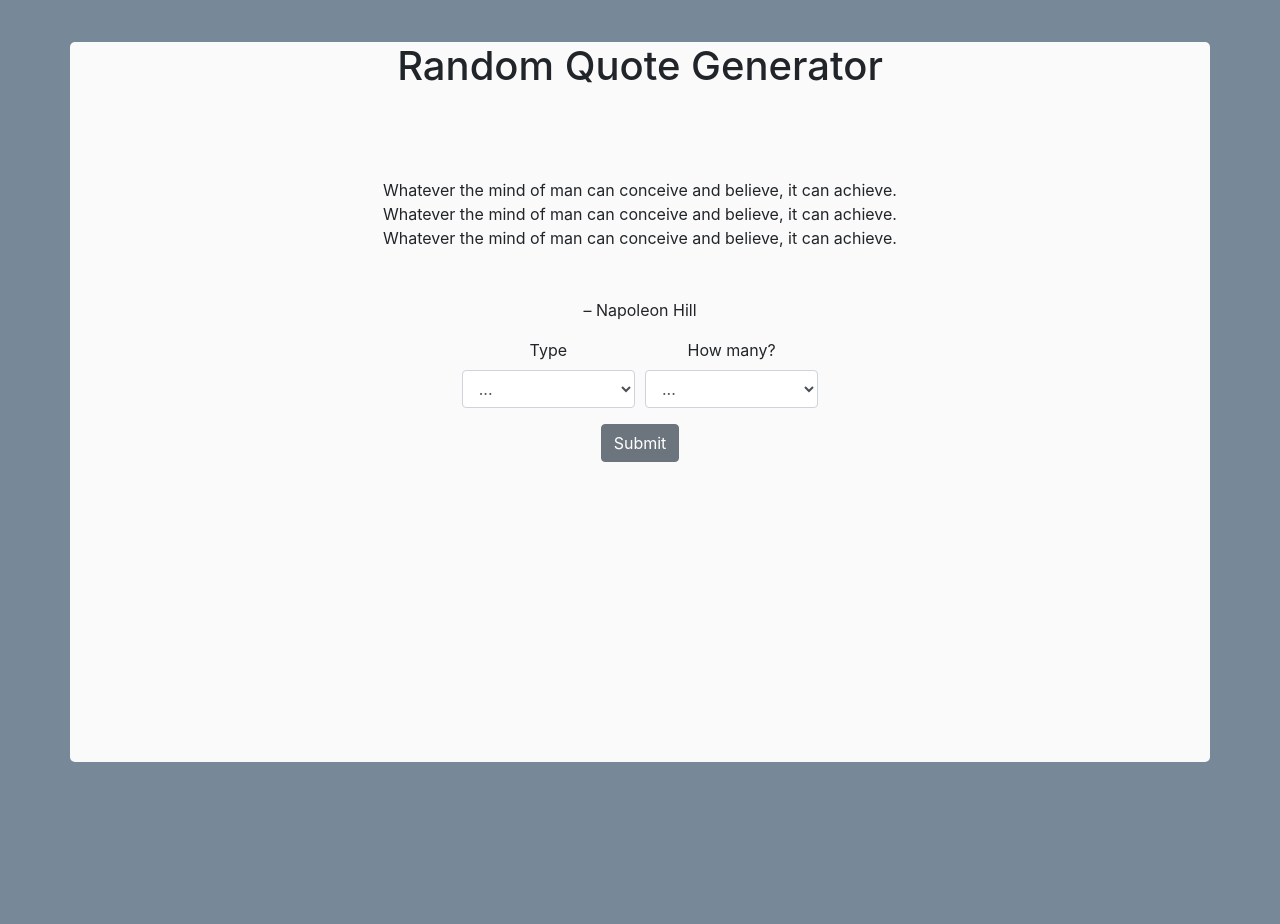
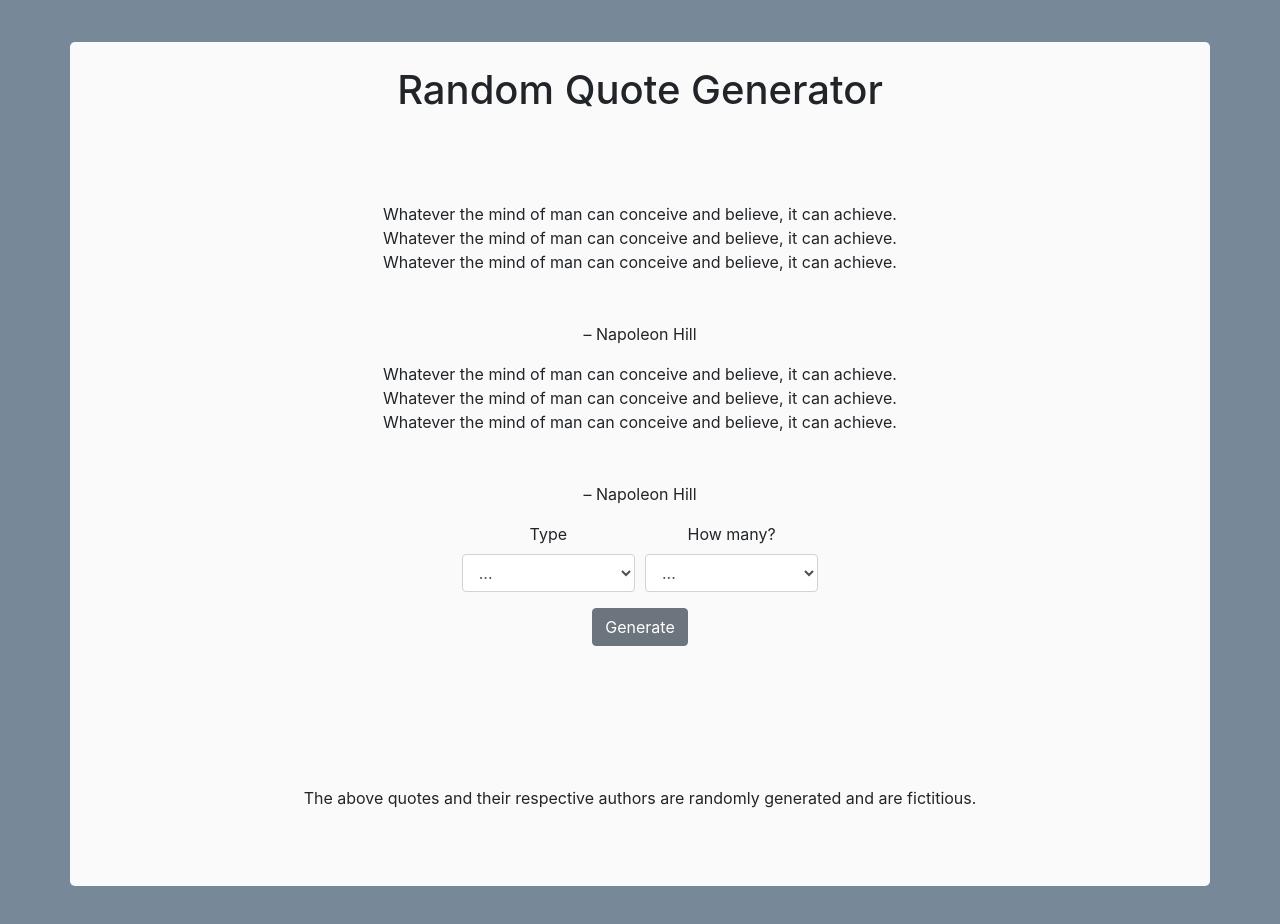
Before and after one commit to akdsco/frontend-random-quote-generator, a plain HTML site: page index.html in a window 1280 px wide. Before the commit the page ends 851 px from the top, so only its background shows below. Drawn offline with Linux system fonts and the light colour scheme.

Commit message:
change main height and container sizing

```diff
--- a/css/custom-style.css
+++ b/css/custom-style.css
@@ -6,8 +6,8 @@ main {
     margin: 2.6rem 0 2rem 0;
 }
 
-main {
-    height: 90vh;
+main h1 {
+    padding-top: 1.5rem;
 }
 
 .container {
@@ -18,5 +18,5 @@ main {
 
 body > main > div > div {
     margin-top: 5rem;
-    min-height: 30vh;
-}
+    min-height: 20vh;
+}u
--- a/index.html
+++ b/index.html
@@ -18,6 +18,11 @@
     <h1 class="text-center">Random Quote Generator</h1>
     <div class="row d-flex justify-content-center text-center">
       <div class="col-md-6">
+        <blockquote>Whatever the mind of man can conceive and believe, it can achieve.
+          Whatever the mind of man can conceive and believe, it can achieve.
+          Whatever the mind of man can conceive and believe, it can achieve.
+        </blockquote>
+        <p class="mt-5">– Napoleon Hill</p>
         <blockquote>Whatever the mind of man can conceive and believe, it can achieve.
           Whatever the mind of man can conceive and believe, it can achieve.
           Whatever the mind of man can conceive and believe, it can achieve.
@@ -51,9 +56,14 @@
             </div>
           </div>
           <div class="form-row justify-content-center">
-            <button class="btn btn-secondary" type="submit">Submit</button>
+            <button class="btn btn-secondary" type="submit">Generate</button>
           </div>
         </form>
+      </div>
+      <div class="row align-items-center">
+        <div class="col-md-12">
+          <p>The above quotes and their respective authors are randomly generated and are fictitious.</p>
+        </div>
       </div>
     </div>
   </main>
```
